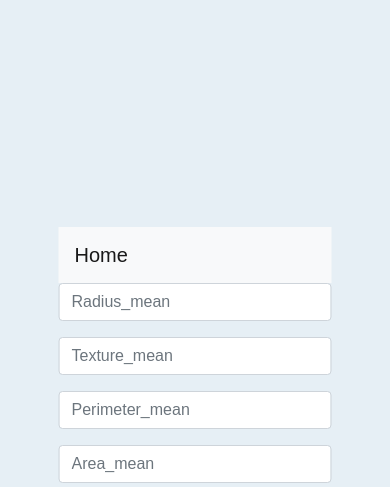
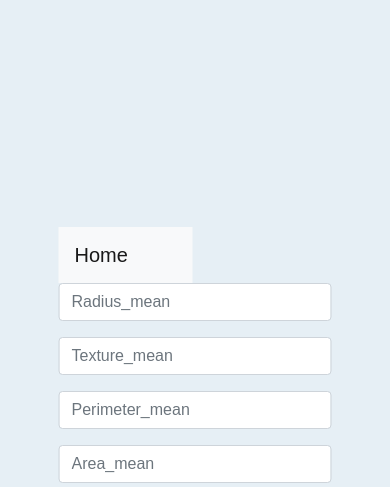
Before and after one commit to kgulshan827/DiseasePrediction11, a Django app: page /cancer/ in a window 390 px wide. Shown: the top 487 px of the page. Run offline with Django 3.2, Linux system fonts and the light colour scheme; some libraries are stand-ins or nearby versions.

Commit message:
making mobile responsive

```diff
--- a/cancer/templates/cancer_input.html
+++ b/cancer/templates/cancer_input.html
@@ -30,8 +30,7 @@
   @media only screen and (min-width: 600px) {
   /* For tablets: */
   .nav {width: 58.33%;}
-  .center {width: 70.66%;
-  margin-top: 10px;}
+  .center {width: 70.66%;}
 
 }
 /* For mobile phones: */
@@ -39,7 +38,7 @@
   width: 70%;
 }
 [class*="nav"] {
-  width: 100%;
+  width: 70%;
 }
 @media only screen and (min-width: 768px) {
   /* For desktop: */
```
